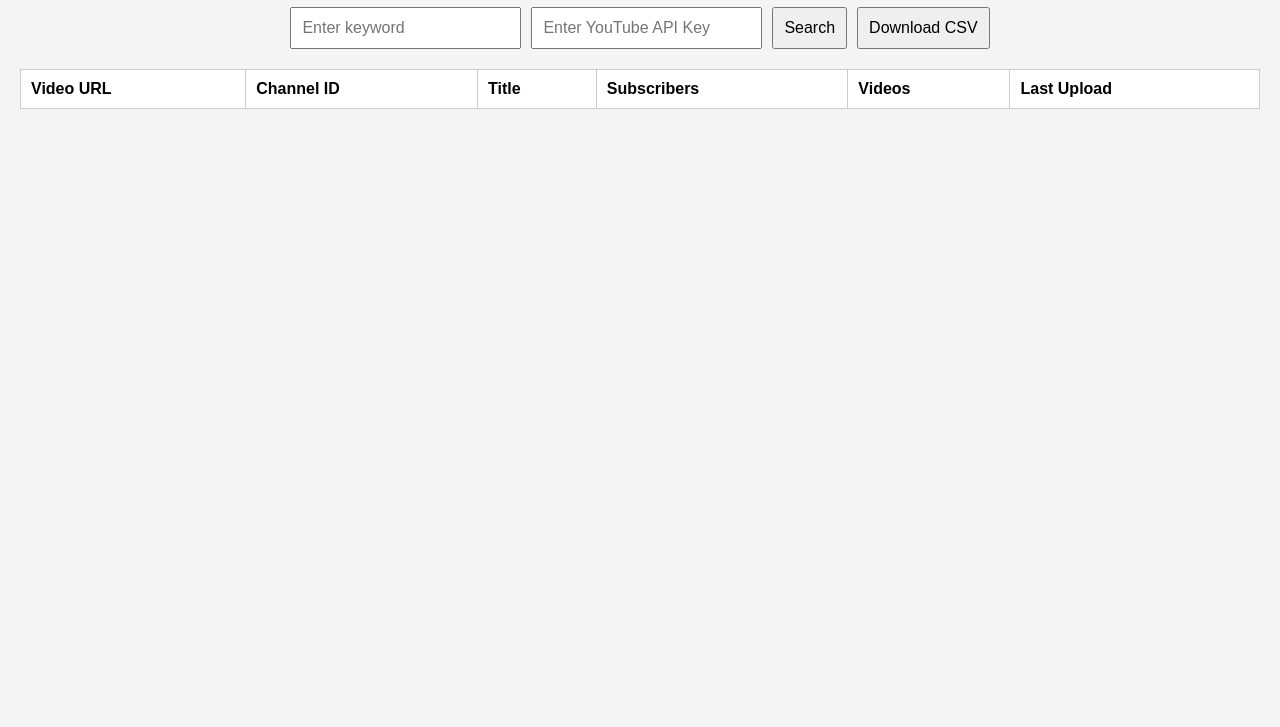
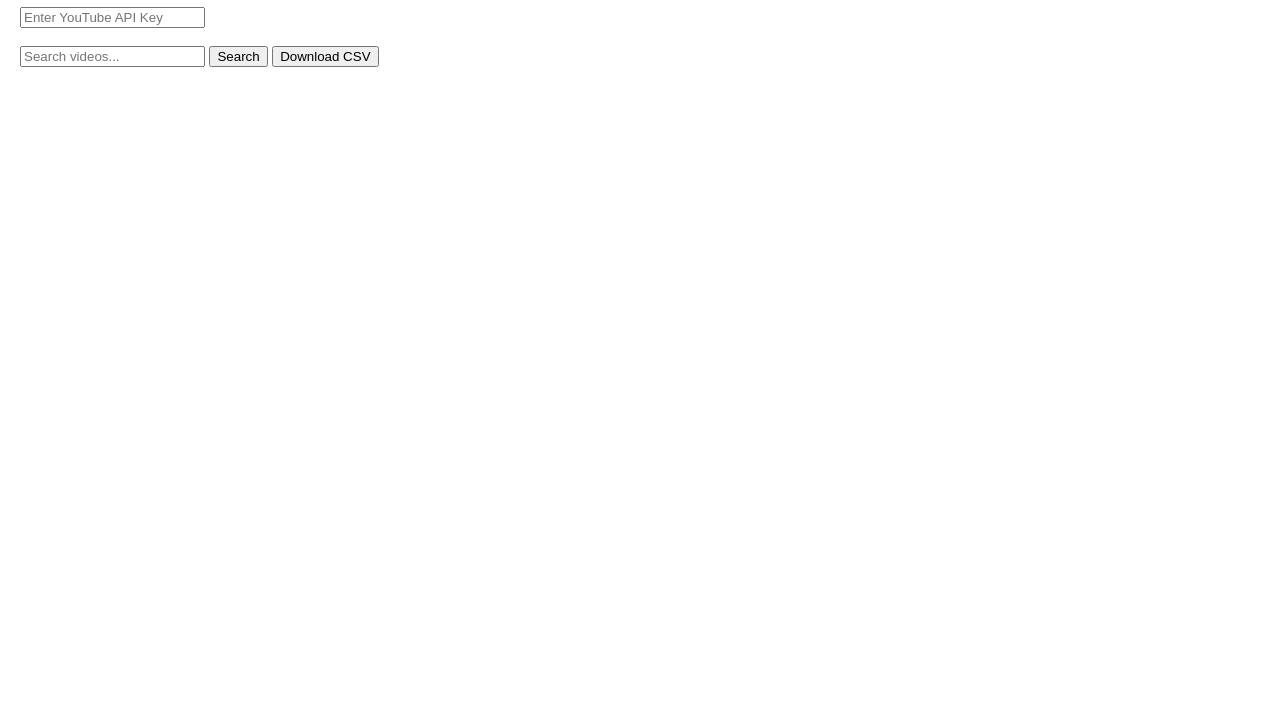
Before and after one commit to FreelancerBelle/videofind, a plain HTML site: page index.html in a window 1280 px wide. Shown: the part 73-800 px from the top of the page. Drawn offline with Linux system fonts and the light colour scheme.

Commit message:
Add files via upload

```diff
--- a/index.html
+++ b/index.html
@@ -7,28 +7,11 @@
 </head>
 <body>
     <h1>Video Finder</h1>
-
-    <div class="search-box">
-        <input type="text" id="searchInput" placeholder="Enter keyword">
-        <input type="text" id="apiKeyInput" placeholder="Enter YouTube API Key">
-        <button onclick="searchVideos()">Search</button>
-        <button onclick="downloadCSV(resultsData)">Download CSV</button>
-    </div>
-
-    <table id="resultsTable">
-        <thead>
-            <tr>
-                <th>Video URL</th>
-                <th>Channel ID</th>
-                <th>Title</th>
-                <th>Subscribers</th>
-                <th>Videos</th>
-                <th>Last Upload</th>
-            </tr>
-        </thead>
-        <tbody></tbody>
-    </table>
-
+    <input type="text" id="apiKeyInput" placeholder="Enter YouTube API Key"><br><br>
+    <input type="text" id="searchInput" placeholder="Search videos...">
+    <button onclick="searchVideos()">Search</button>
+    <button onclick="downloadCSV()">Download CSV</button>
+    <div id="results"></div>
     <script src="script.js"></script>
 </body>
 </html>
--- a/script.js
+++ b/script.js
@@ -1,57 +1,68 @@
-
-let resultsData = [];
 
 async function searchVideos() {
-    const query = document.getElementById('searchInput').value.trim();
-    const apiKey = document.getElementById('apiKeyInput').value.trim();
+    const query = document.getElementById("searchInput").value;
+    const apiKey = document.getElementById("apiKeyInput").value;
+    const maxResults = 10;
 
     if (!query || !apiKey) {
-        alert('Please enter both a search term and an API key.');
+        alert("Please enter both search query and API key.");
         return;
     }
 
-    try {
-        const searchResponse = await fetch(`https://www.googleapis.com/youtube/v3/search?part=snippet&q=${encodeURIComponent(query)}&type=video&maxResults=5&key=${apiKey}`);
-        const searchData = await searchResponse.json();
+    const url = `https://www.googleapis.com/youtube/v3/search?part=snippet&type=video&maxResults=${maxResults}&q=${encodeURIComponent(query)}&key=${apiKey}`;
+    const response = await fetch(url);
+    const data = await response.json();
 
-        resultsData = [];
+    if (data.error) {
+        alert("Error: " + data.error.message);
+        return;
+    }
 
-        const tableBody = document.querySelector("#resultsTable tbody");
-        tableBody.innerHTML = "";
+    const resultsContainer = document.getElementById("results");
+    resultsContainer.innerHTML = "";
 
-        for (let item of searchData.items) {
-            const videoId = item.id.videoId;
-            const channelId = item.snippet.channelId;
-            const title = item.snippet.title;
+    const videoData = [];
 
-            // Dummy data for subs, videos, last upload (since requires more API calls)
-            const subs = "N/A";
-            const videos = "N/A";
-            const lastUpload = item.snippet.publishedAt.split("T")[0];
+    for (const item of data.items) {
+        const videoId = item.id.videoId;
+        const channelId = item.snippet.channelId;
+        const title = item.snippet.title;
+        const channelTitle = item.snippet.channelTitle;
+        const videoUrl = `https://www.youtube.com/watch?v=${videoId}`;
 
-            resultsData.push({ videoId, channelId, title, subs, videos, lastUpload });
+        const statsUrl = `https://www.googleapis.com/youtube/v3/channels?part=statistics,snippet&id=${channelId}&key=${apiKey}`;
+        const statsResponse = await fetch(statsUrl);
+        const statsData = await statsResponse.json();
 
-            const row = `<tr>
-                <td><a href="https://www.youtube.com/watch?v=${videoId}" target="_blank">Link</a></td>
-                <td>${channelId}</td>
-                <td>${title}</td>
-                <td>${subs}</td>
-                <td>${videos}</td>
-                <td>${lastUpload}</td>
-            </tr>`;
-            tableBody.innerHTML += row;
+        let subs = "N/A", videos = "N/A", lastUpload = "N/A";
+        if (statsData.items.length > 0) {
+            subs = statsData.items[0].statistics.subscriberCount || "N/A";
+            videos = statsData.items[0].statistics.videoCount || "N/A";
+            lastUpload = statsData.items[0].snippet.publishedAt || "N/A";
         }
-    } catch (error) {
-        console.error('Error fetching data', error);
-        alert('Error fetching videos. Check API key and internet connection.');
+
+        videoData.push({ videoUrl, channelId, title, subs, videos, lastUpload });
+
+        const div = document.createElement("div");
+        div.classList.add("video-item");
+        div.innerHTML = `<a href="${videoUrl}" target="_blank">${title}</a><br>
+                         Channel: ${channelTitle} (${subs} subs, ${videos} videos)<br>
+                         Last Upload: ${lastUpload}<br><br>`;
+        resultsContainer.appendChild(div);
     }
+
+    window.latestResults = videoData;
 }
 
-function downloadCSV(data) {
+function downloadCSV() {
+    if (!window.latestResults || window.latestResults.length === 0) {
+        alert("No results to download.");
+        return;
+    }
+
     let csv = "videoUrl,channelId,title,subs,videos,lastUpload\n";
-    data.forEach(item => {
-        let videoUrl = `https://www.youtube.com/watch?v=${item.videoId}`;
-        csv += `${videoUrl},${item.channelId},${item.title},${item.subs},${item.videos},${item.lastUpload}\n`;
+    window.latestResults.forEach(item => {
+        csv += `${item.videoUrl},${item.channelId},${item.title},${item.subs},${item.videos},${item.lastUpload}\n`;
     });
 
     let blob = new Blob([csv], { type: "text/csv" });
--- a/style.css
+++ b/style.css
@@ -2,36 +2,7 @@
 body {
     font-family: Arial, sans-serif;
     margin: 20px;
-    background-color: #f4f4f4;
 }
-
-h1 {
-    text-align: center;
+.video-item {
+    margin-bottom: 15px;
 }
-
-.search-box {
-    display: flex;
-    justify-content: center;
-    margin-bottom: 20px;
-    gap: 10px;
-}
-
-input, button {
-    padding: 10px;
-    font-size: 16px;
-}
-
-table {
-    width: 100%;
-    border-collapse: collapse;
-    background-color: #fff;
-}
-
-table, th, td {
-    border: 1px solid #ccc;
-}
-
-th, td {
-    padding: 10px;
-    text-align: left;
-}
```
